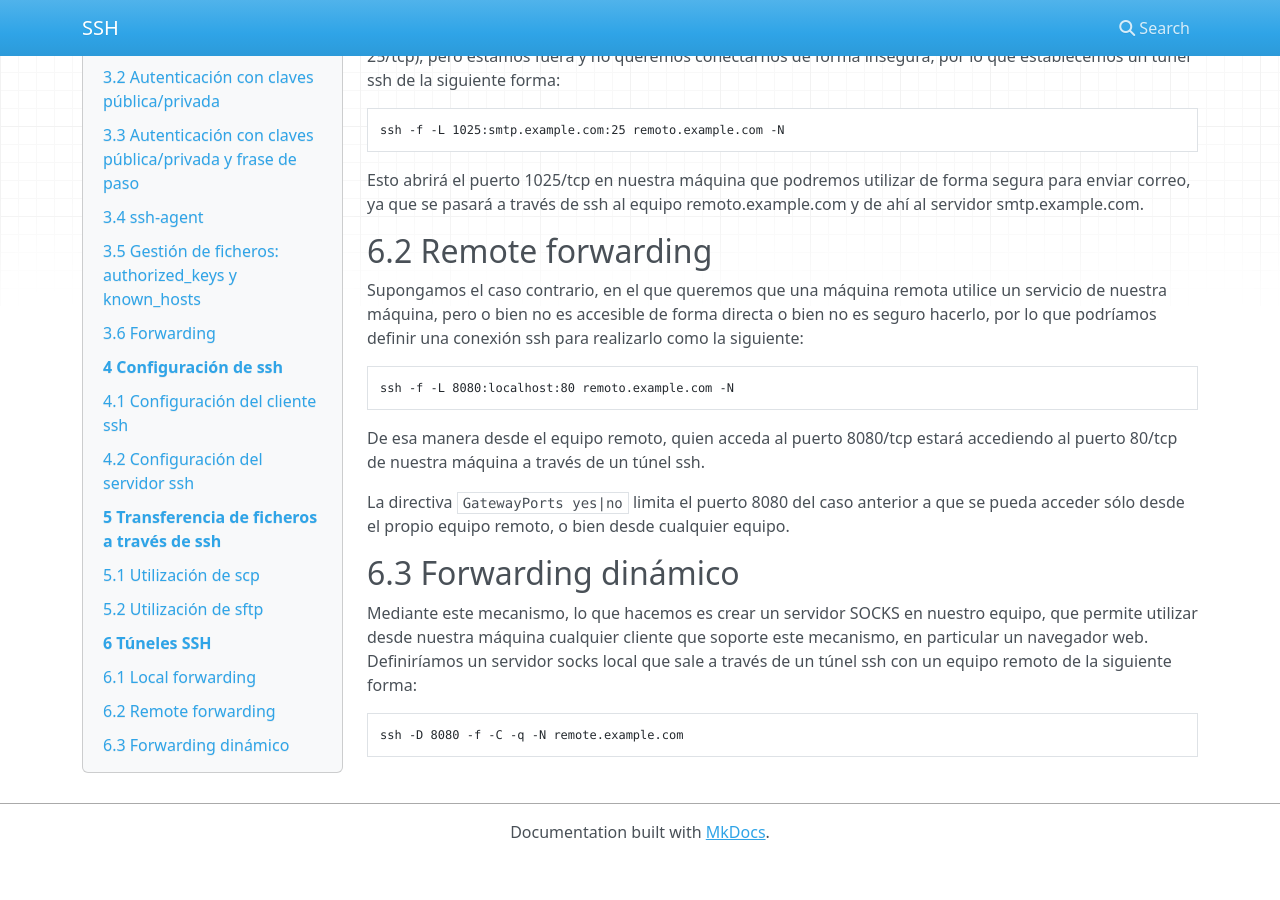
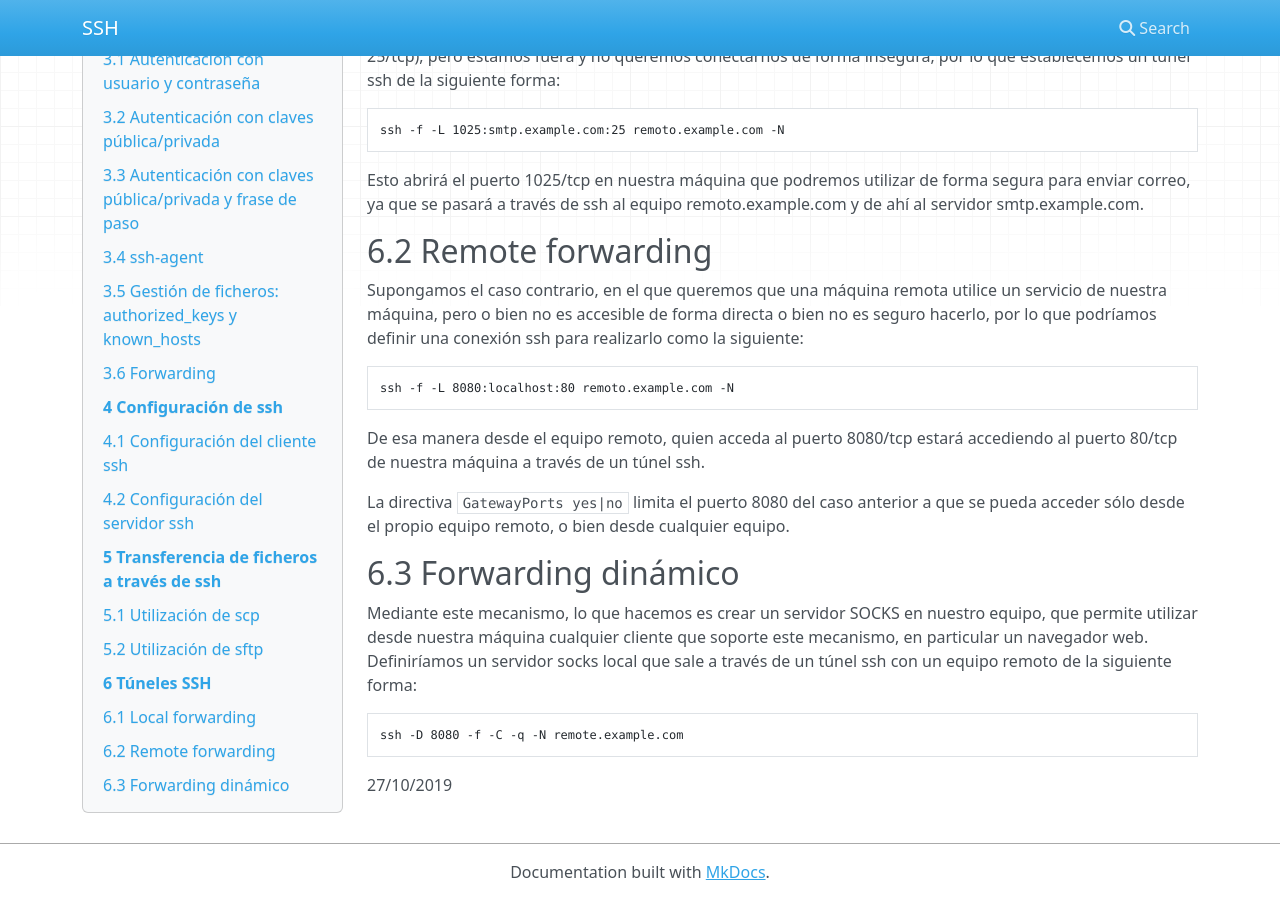
Before and after one commit to mentecatoDev/SSH, an MkDocs documentation site: the page built from docs/index.md, in a window 1280 px wide and 900 px high, scrolled down 22032 px. Built offline with MkDocs 1.6.1, drawn with Linux system fonts in a browser that asks for light colours; nearby versions of some CDN libraries; before the commit the page ends 22892 px from its top, so only the background shows below that.

Commit message:
Añade fecha al final para comprobar funcionamiento de mkdocs gh-deploy desde la rama feature/ssh

````diff
--- a/docs/index.md
+++ b/docs/index.md
@@ -928,3 +928,5 @@ Mediante este mecanismo, lo que hacemos es crear un servidor SOCKS en nuestro eq
 ```bash
 ssh -D 8080 -f -C -q -N remote.example.com
 ```
+
+27/10/2019
````
